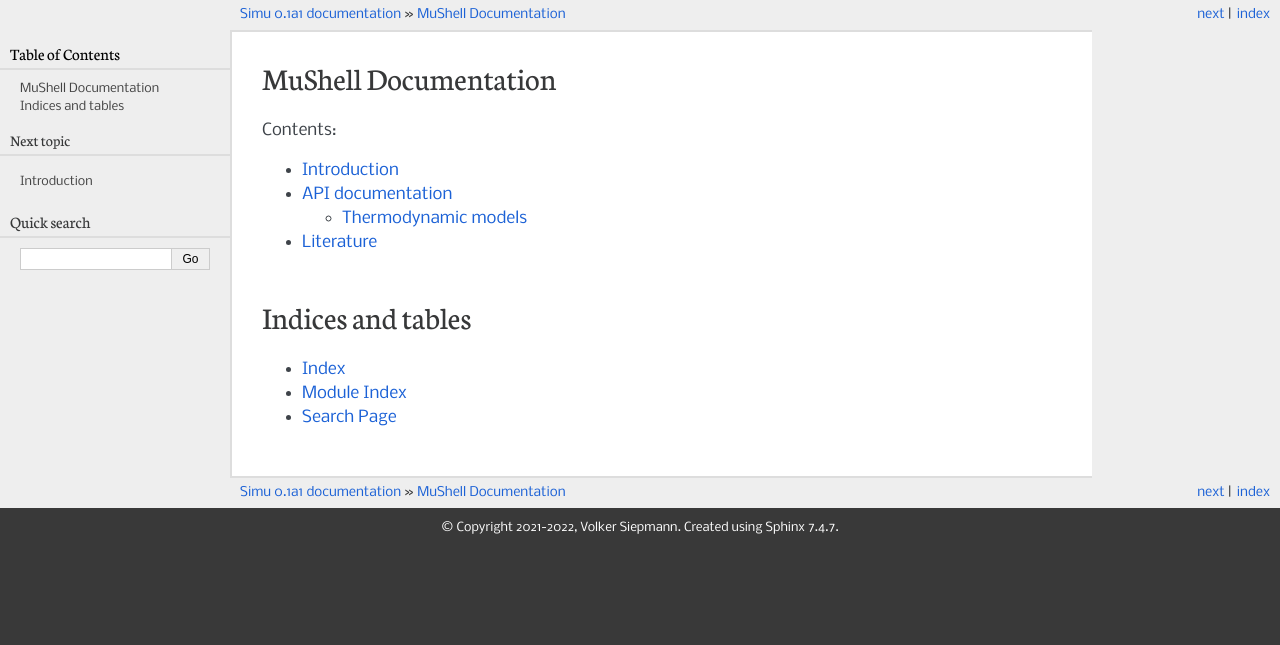
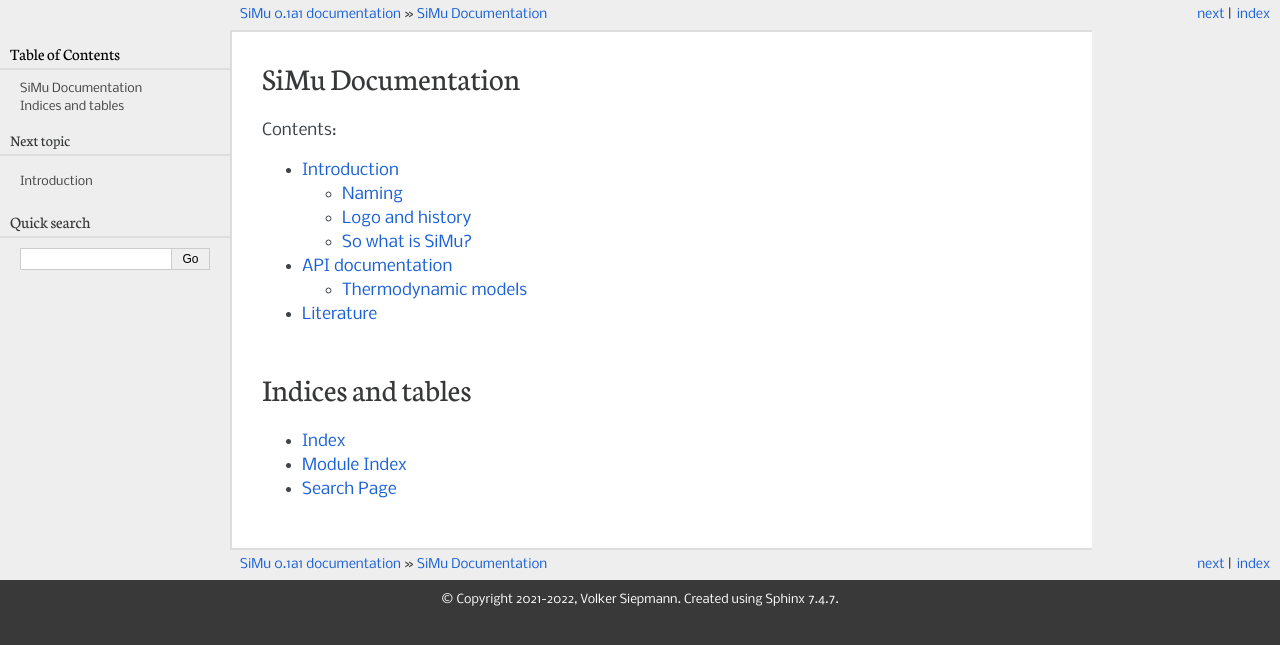
Before and after one commit to VolkerSiep/SigmaMu, a Sphinx documentation site: the page built from doc/source/index.rst, in a window 1280 px wide. Shown: the top 645 px of the page. Built offline with Sphinx 7.4.7, drawn with Linux system fonts in a browser that asks for light colours; some of the changed lines change nothing that is shown.

Commit message:
finish renaming project

```diff
--- a/doc/source/conf.py
+++ b/doc/source/conf.py
@@ -17,7 +17,7 @@
 
 # -- Project information -----------------------------------------------------
 
-project = 'Simu'
+project = 'SiMu'
 copyright = '2021-2022, Volker Siepmann'
 author = 'Volker Siepmann'
 
--- a/doc/source/index.rst
+++ b/doc/source/index.rst
@@ -1,6 +1,6 @@
 
-MuShell Documentation
-=====================
+SiMu Documentation
+==================
 
 .. toctree::
    :maxdepth: 2
--- a/doc/source/introduction.rst
+++ b/doc/source/introduction.rst
@@ -1,2 +1,48 @@
 Introduction
 ============
+Naming
+------
+The name ``SiMu`` [zi:mʊ] superficially is an abbreviation for *simulation* or *simulator*, but it is also represented by the Greek letters
+
+.. math::
+
+    \Huge{\Sigma\mu}
+
+This can be interpreted as the sum over chemical potentials. ``SiMu`` is built on the concept of canonical modeling, that is to represent the system's constraints in their natural form. The chemical potential, being the partial derivative of Gibbs energy with respect to molar quantities, is the natural way to describe chemical equilibrium, phase equilibrium, and driving forces.
+The constraint is then expressed as a sum of chemical potentials, weighted by the stoichiometry of the process. One can write
+
+.. math::
+
+    \sum_{i\in\mathrm{educts}} \nu_i\mu_i \stackrel{\mathrm{equil.}}{=} \sum_{j\in\mathrm{products}} \nu_j\mu_j
+
+This is much easier that dealing with equilibrium constants, Henry, fugacity and activity coefficients, and other constructs of thermodynamics that have been invented to facilitate simplified calculations with paper and pen.
+
+Logo and history
+----------------
+``Simu`` is also the name of the goose, riding the python snake in the logo:
+
+.. image:: figures/simu_logo.jpeg
+
+The goose was first alone, and I met it in Canada on a business trip. It had put a nest on a site that was scheduled for excavation. Due to protection laws, the project got delayed by 2 weeks and everybody was angry with the goose. At that time, I was writing in-house code for a custom process simulation in another project. My wife drew the first logo, which I included in the report - to tease the engineers on site.
+
+.. image:: figures/goose.png
+
+This in-house model was built on my phd work [Siepmann2006] and written with help of python, but the model was defined in text files with their own format. After the project, I decided to convert the software into a pure python library and thus make python itself the modelling language. This is when ``SiMu`` started to ride the python, and my wife created the logo above.
+
+So what is SiMu?
+----------------
+``SiMu`` is a python library for chemical process modeling. It supports and strongly encourages **hierarchical modeling** of reusable modules. A module can be for instance a phase interface, a set of balance equations, represent a tray in a column, a unit operation, a process section or the entire process.
+
+By being a **pure python library** ``SiMu`` supports and strongly encourages professional software development techniques for quality assurance. This includes unit testing, use of ``git`` (or other distributed versioning and control systems), and in-code documentation with ``sphinx`` and ``mathjac``. As such, models can be more maintainable and reusable, and one can work in teams on the development - just like in real software development.
+
+``SiMu`` uses ``casadi`` [cite!!] to establish a symbolic representation of the entire model, then to be solved in an **equation oriented** manner. A tailor-made solver interacts with the model to adapt the step-length not to leave the model domain. With accurate derivatives being available, process optimization, parameter fitting, and data reconciliation are strong sides of the software.
+
+Equation-oriented process modeling software brings the challenge of **good fault analysis** if the model is not posed correctly. ``SiMu`` analyses singular system matrices for the set of likely process variables involved in the fault. Starting values are clean ``json`` files that can easily be stored and modified, or generated by dedicated initialization tools for specific models.
+
+``SiMu`` is as such **by design not interactive** and has **no graphical user interface**. Python however enables to interface the model in uncountable ways, for instance towards a spread-sheet calculator, with an own custom GUI (using a GUI toolkit library), or as a web-service towards an IoT platform. ``Simu`` is intended to run on MS Windows, Linux and MAC OS. Efficient deployment of models in Linux docker containers as web-servers is one attractive way to go.
+
+``SiMu`` is a **custom modeling tool** and is as such not shipped with a wide library of generic unit operations. The concept is to develop the models from equation basis, but then reuse the modules to maximal degree.
+
+``SiMu`` is developed for industrial use-cases. As such, **proprietary data is to be handled and encapsulated**. ``SiMu`` is designed to be slim by nature, but new python packages can be built on top to extend the basic functionality for instance with custom thermodynamic models - or just model parameters, reaction chemistry data, and in-house process models.
+
+``SiMu`` is originally designed for lumped process modeling (flow-sheet modeling). Distributed systems must be discretized manually by the developer. However, 2D distributed systems have been successfully modeled, such as reactive absorption of gas into a falling laminar film, based on a Gibbs excess model to describe the liquid phase properties.
```
